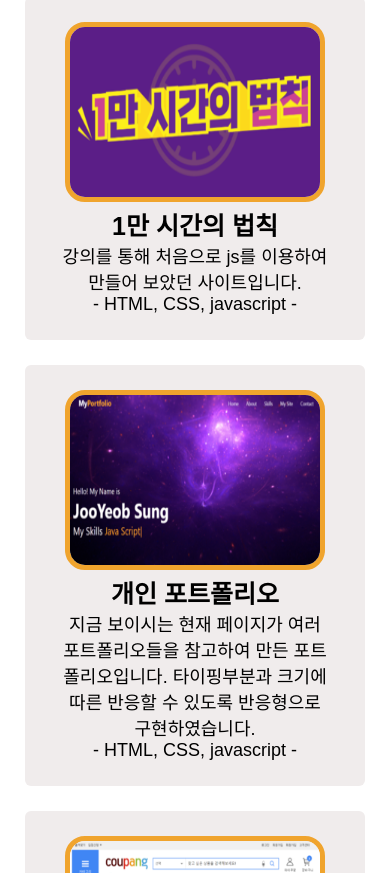
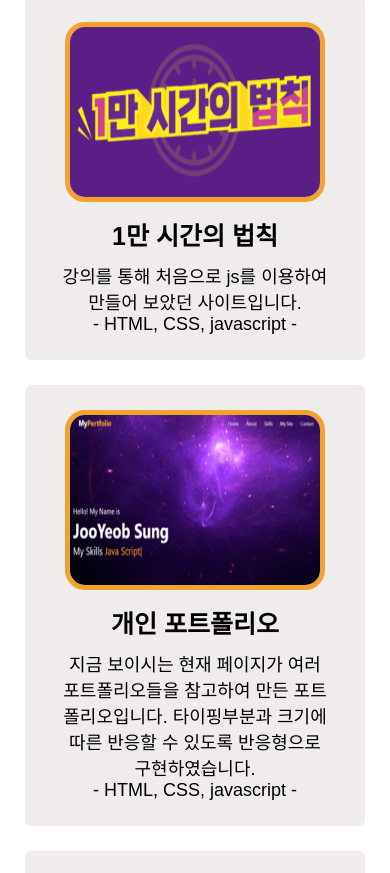
Before and after one commit to sjy6083/MyPortfolio.github.io, a plain HTML site: page index.html in a window 390 px wide. Shown: the part 3258-4131 px from the top of the page. Drawn offline with nearby package versions, Linux system fonts and the light colour scheme; a web font is replaced by a local one.

Commit message:
Update responsive.css

```diff
--- a/css/responsive.css
+++ b/css/responsive.css
@@ -82,6 +82,9 @@
         margin-bottom: 25px;
     }
 
+    .my-site .my-site-content .site-text{
+        padding: 10px 0;
+    }
 }
 
 @media(max-width: 599px){
```
